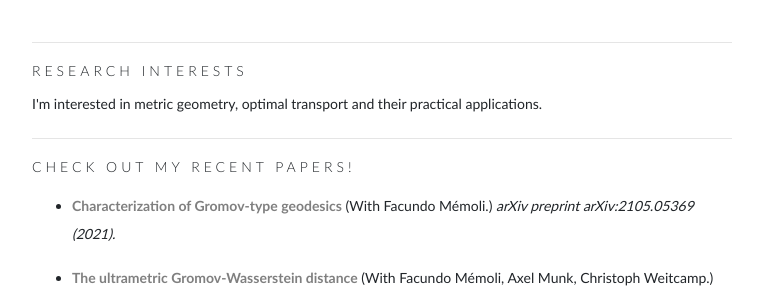
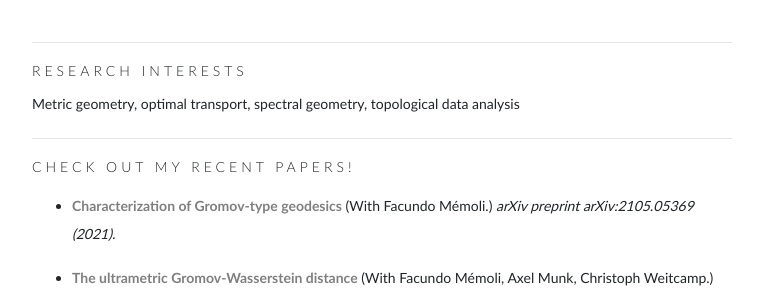
Before and after one commit to ZhengchaoW/ZhengchaoW.github.io, a Jekyll site: the page built from index.html, in a window 1280 px wide. Shown: the part 389-677 px from the top of the page, without its empty margins (258-1021 px from the left). Built offline with Jekyll 4.4.1, drawn with Linux system fonts in a browser that asks for light colours.

Commit message:
Update index.html

```diff
--- a/index.html
+++ b/index.html
@@ -34,7 +34,7 @@ active: home
   <hr>
   <section>
       <h3>Research Interests</h3>
-      <p>I'm interested in metric geometry, optimal transport and their practical applications.
+      <p>Metric geometry, optimal transport, spectral geometry, topological data analysis
       </p>
       <hr>
     <h3>Check out my recent papers!</h3>
```
